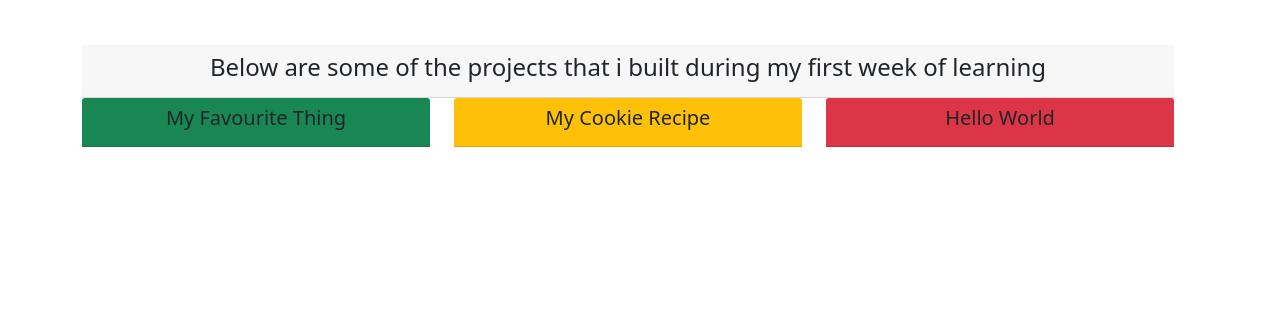
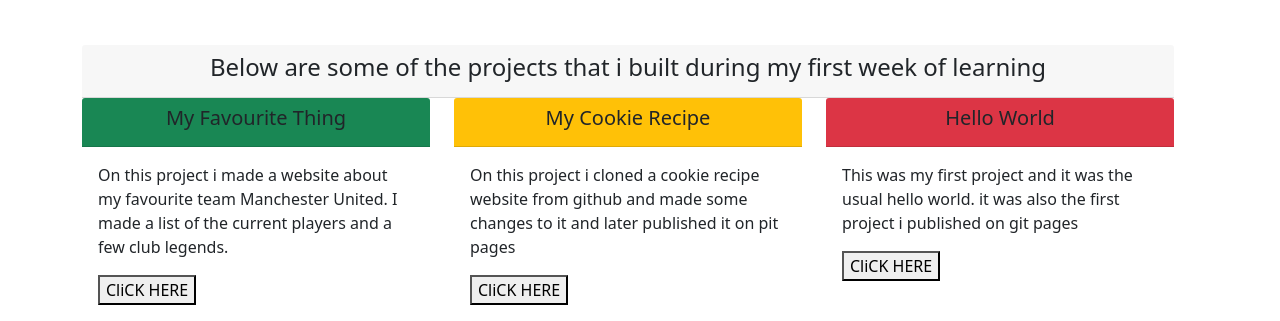
Before and after one commit to itsmasavi/my-potfolio, a plain HTML site: page index.html in a window 1280 px wide. Shown: the part 504-825 px from the top of the page. Before the commit the page ends 800 px from the top, so only its background shows below. Drawn offline with nearby package versions, Linux system fonts and the light colour scheme.

Commit message:
adds links to show previous projects

```diff
--- a/css/styles.css
+++ b/css/styles.css
@@ -1,3 +1,6 @@
 h5{
   text-align: center;
 }
+#buttons{
+  align-items: center;
+}
--- a/index.html
+++ b/index.html
@@ -54,16 +54,33 @@
             <div class= "card-header bg-success">
               <h5>My Favourite Thing</h3>
             </div>
+            <div class= "card-body">
+              <p>On this project i made a website about my favourite team Manchester United.
+                 I made a list of the current players and a few club legends.
+              </p>
+              <button onclick="window.location.href='https://itsmasavi.github.io/my-favourite-thing/'">CliCK HERE</button>
+            </div>
           </div>
           <div class="col-md-4">
             <div class= "card-header bg-warning">
               <h5>My Cookie Recipe</h3>
+            </div>
+            <div class= "card-body">
+              <p> On this project i cloned a cookie recipe website from github and made some changes to it and later published it on pit pages
+              </p>
+              <button onclick="window.location.href='https://itsmasavi.github.io/cookie-recipe/cookie-recipe.html'">CliCK HERE</button>
             </div>
           </div>
           <div class="col-md-4">
             <div class= "card-header bg-danger">
               <h5>Hello World</h3>
             </div>
+            <div class= "card-body">
+              <p> This was my first project and it was the usual hello world.
+                it was also the first project i published on git pages
+              </p>
+              <button onclick="window.location.href='https://itsmasavi.github.io/hello-world/hello-world.html'">CliCK HERE</button>
+            </div>
           </div>
         </div>
    </div>
```
